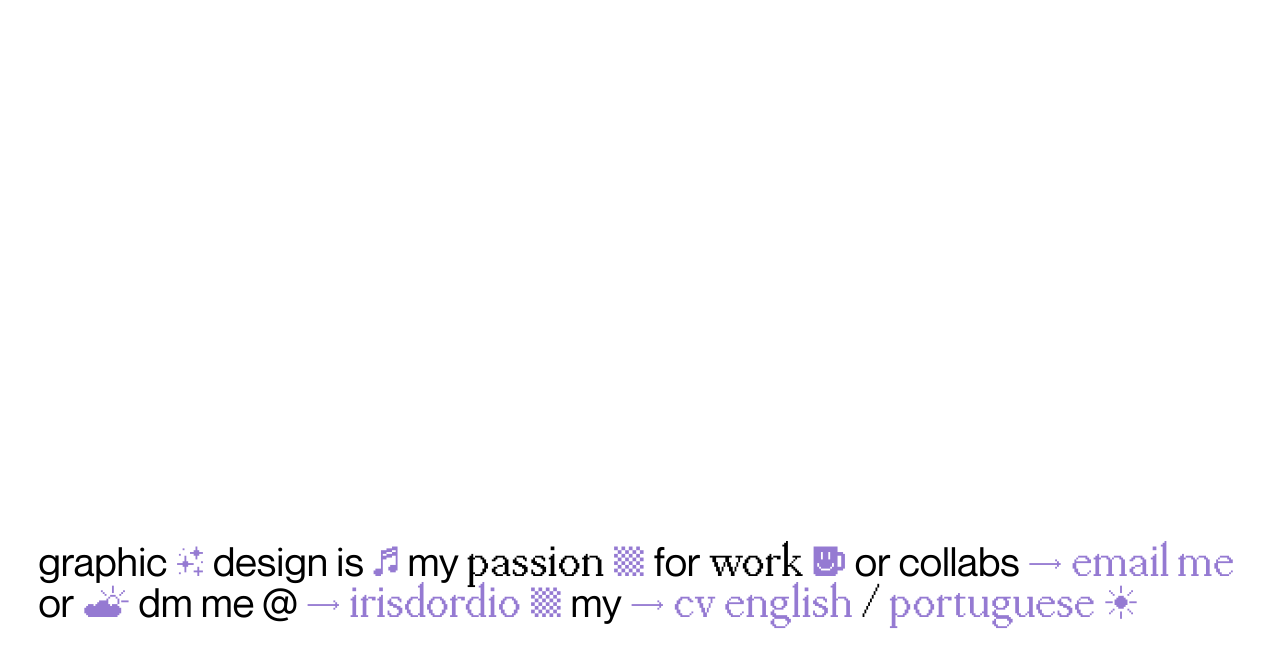
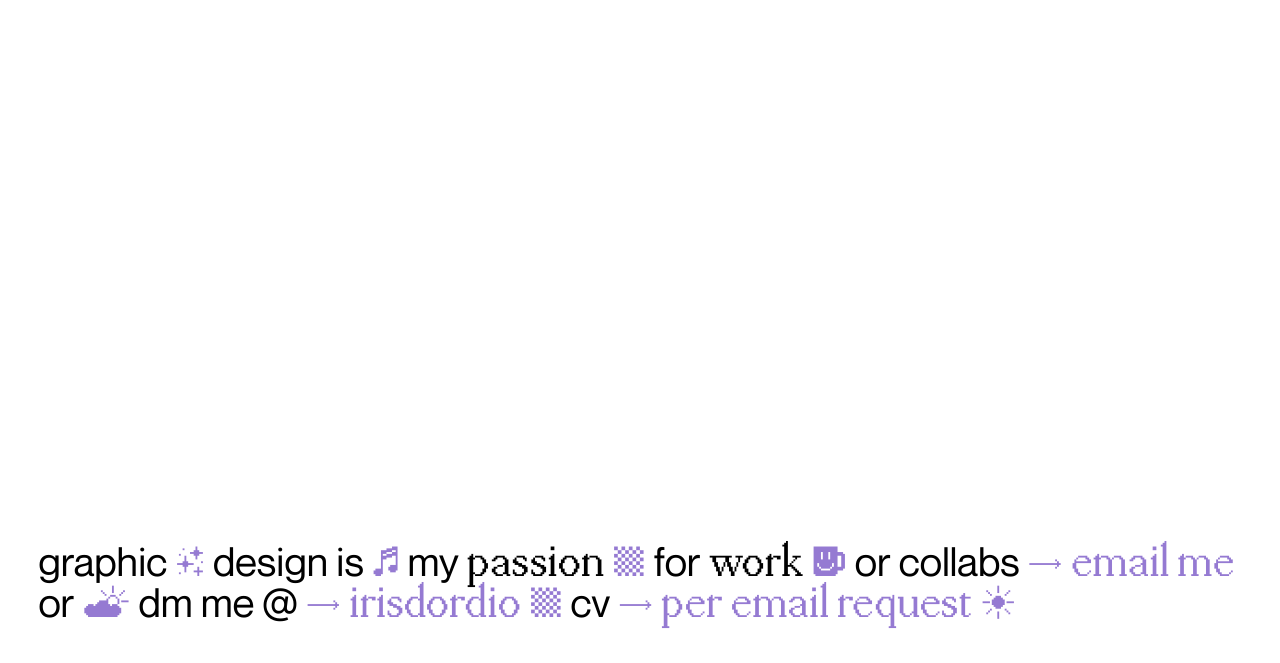
Before and after one commit to irisdordio/portfolio, a plain HTML site: page contact.html in a window 1280 px wide. Shown: the part 137-800 px from the top of the page. Drawn offline with nearby package versions, Linux system fonts and the light colour scheme.

Commit message:
Changes to contact page
Added cv description

```diff
--- a/contact.html
+++ b/contact.html
@@ -36,9 +36,8 @@
                 class="bit">work</span> <span>☕</span> or collabs <span>→</span> <a href="mailto:dordioiris@gmail.com"
                 class="bit-link">email me</a> or <span>⛅</span> dm me @ <span>→</span> <a
                 href="https://www.instagram.com/irisdordio/?hl=en" target="_blank" class="bit-link">irisdordio</a>
-            <span>▩</span> my <span>→</span> </span><a href="cv/Iris_Dordio_CV_ENG.pdf" target="_blank"
-                class="bit-link">cv english</a> <span class="bit">/</span> <a href="cv/Iris_Dordio_CV_PT.pdf"
-                target="_blank" class="bit-link">portuguese</a> <span>☀</span>
+            <span>▩</span> cv <span>→</span> <a href="mailto:dordioiris@gmail.com" class="bit-link">per email
+                request</a> <span>☀</span>
         </div>
     </div>
 
```
Also changed, not shown: 3 other files.
